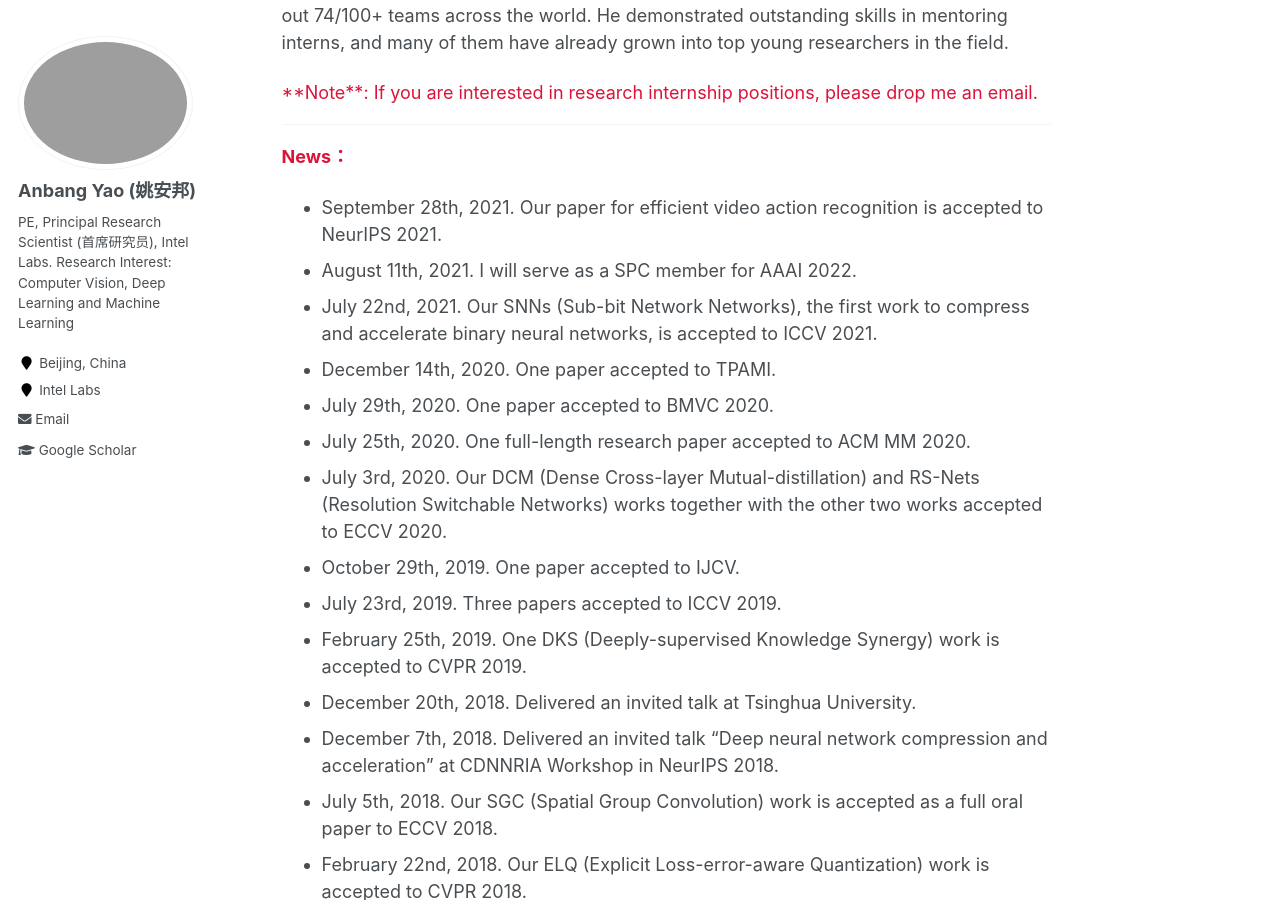
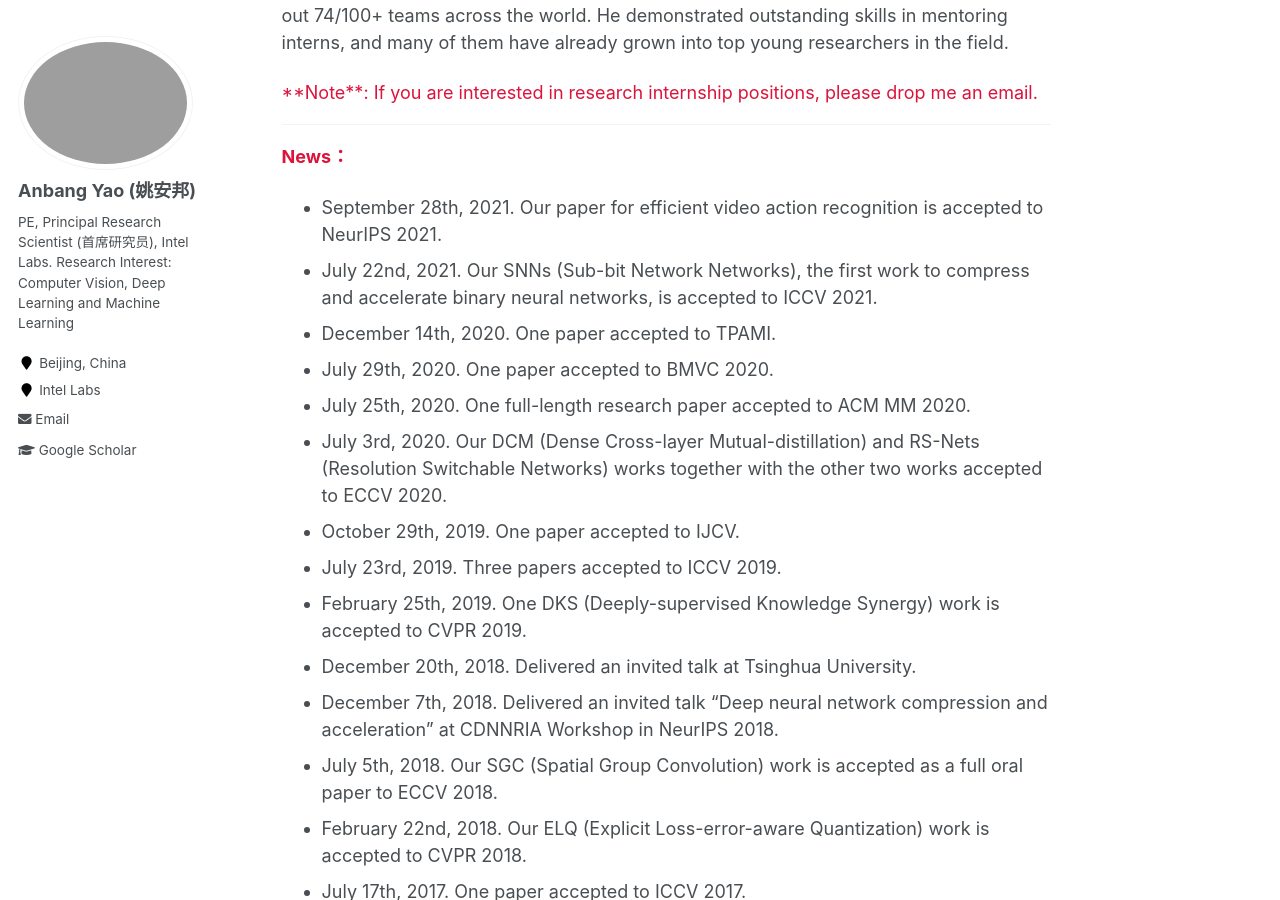
Before and after one commit to YaoAnbang/YaoAnbang.github.io, a Jekyll site: the page built from _pages/about.md, in a window 1280 px wide and 900 px high, scrolled down 484 px. Built offline with Jekyll 4.4.1, drawn with Linux system fonts in a browser that asks for light colours.

Commit message:
Update about.md

```diff
--- a/_pages/about.md
+++ b/_pages/about.md
@@ -18,7 +18,7 @@ Anbang Yao got his Ph.D. degree from Tsinghua University in 2010. He is currentl
 **<font color="Crimson">News：</font>**
 
 + September 28th, 2021. Our paper for efficient video action recognition is accepted to NeurIPS 2021.
-+ August 11th, 2021. I will serve as a SPC member for AAAI 2022.
+<!-- + August 11th, 2021. I will serve as a SPC member for AAAI 2022.-->
 + July 22nd, 2021. Our SNNs (Sub-bit Network Networks), the first work to compress and accelerate binary neural networks, is accepted to ICCV 2021.
 + December 14th, 2020. One paper accepted to TPAMI.
 + July 29th, 2020. One paper accepted to BMVC 2020.
```
